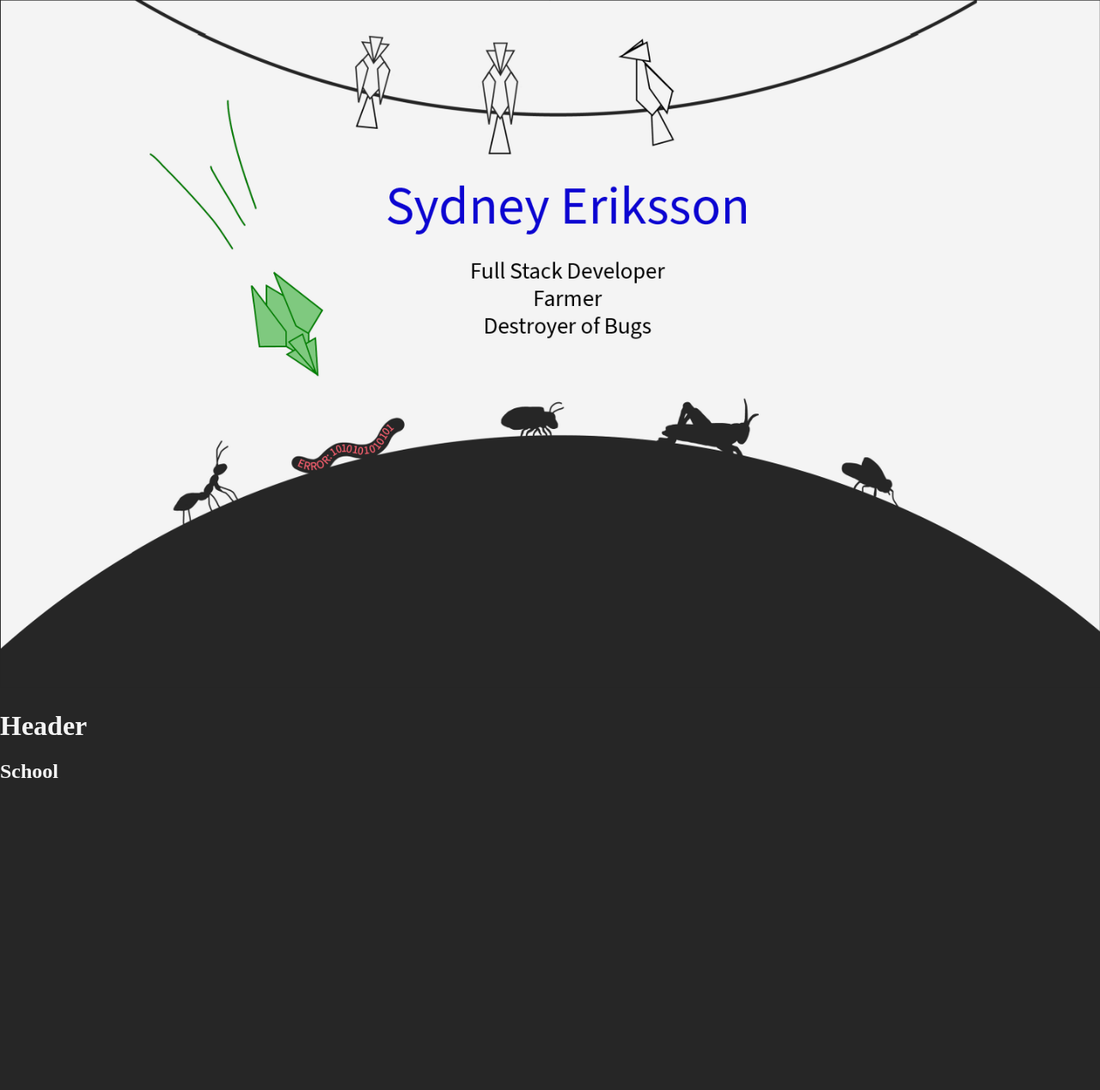
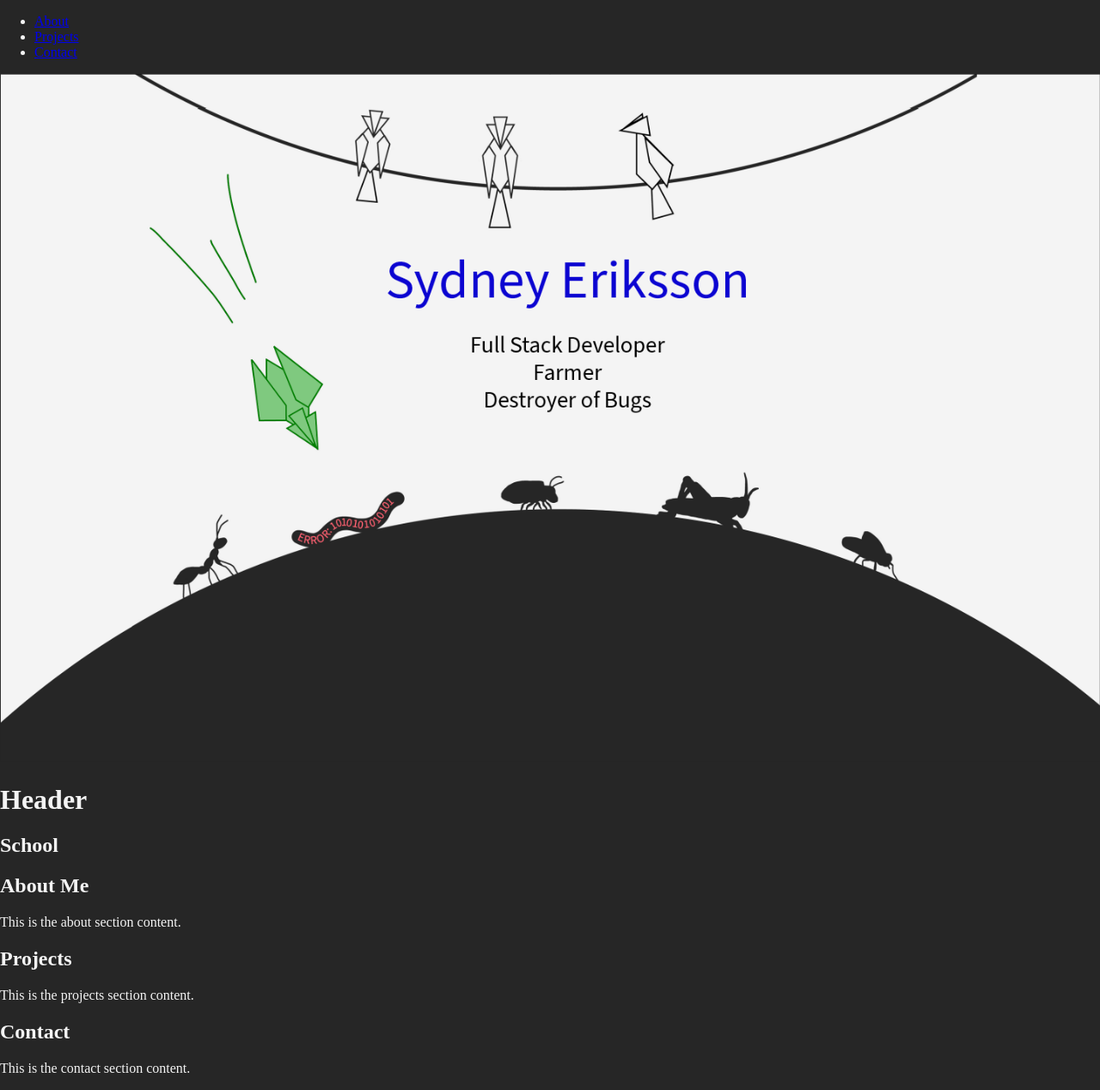
Before and after one commit to sydneyeriksson/sydneyeriksson.github.io, a Jekyll site: the page built from index.md, in a window 1280 px wide. Shown: the whole page at 86% size. Built offline with Jekyll 4.4.1, drawn with Linux system fonts in a browser that asks for light colours; our own code applies the rules of GitHub Pages for plain Markdown files; before the commit the page ends 931 px from its top, so only the background shows below that.

Commit message:
Update default.html

```diff
--- a/_layouts/default.html
+++ b/_layouts/default.html
@@ -24,13 +24,38 @@
       align-items: center;
       z-index: 1;
     }
+    html {
+      scroll-behavior: smooth;
+    }
   </style>
 </head>
 <body>
+  <nav>
+    <ul>
+      <li><a href="#about">About</a></li>
+      <li><a href="#projects">Projects</a></li>
+      <li><a href="#contact">Contact</a></li>
+    </ul>
+  </nav>
   <!-- Main content of the page -->
   <main>
     <img src="../docs/assets/website_front_page_color.png" alt="Website Front Page" width="100%">
+
     {{ content }} <!-- This will display the content from the page that uses this layout -->
   </main>
+  <section id="about">
+    <h2>About Me</h2>
+    <p>This is the about section content.</p>
+  </section>
+
+  <section id="projects">
+    <h2>Projects</h2>
+    <p>This is the projects section content.</p>
+  </section>
+
+  <section id="contact">
+    <h2>Contact</h2>
+    <p>This is the contact section content.</p>
+  </section>
 </body>
 </html>
```
